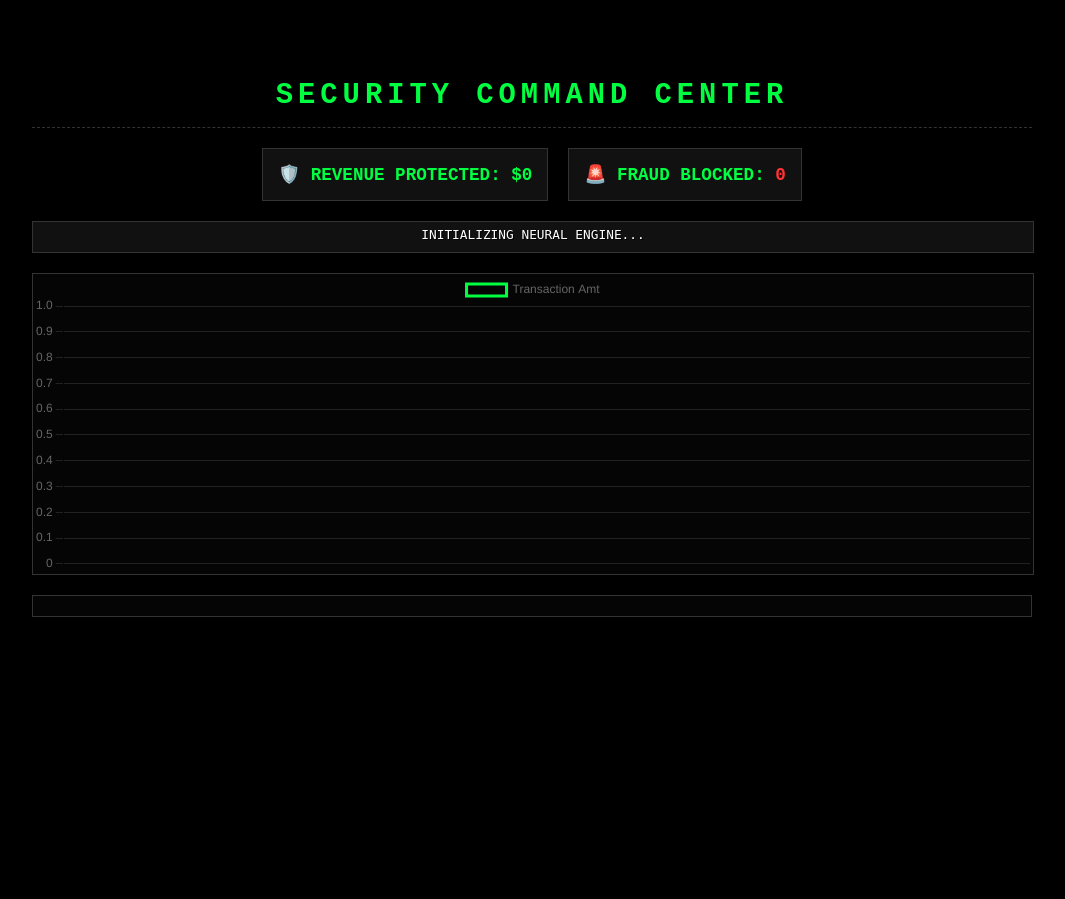
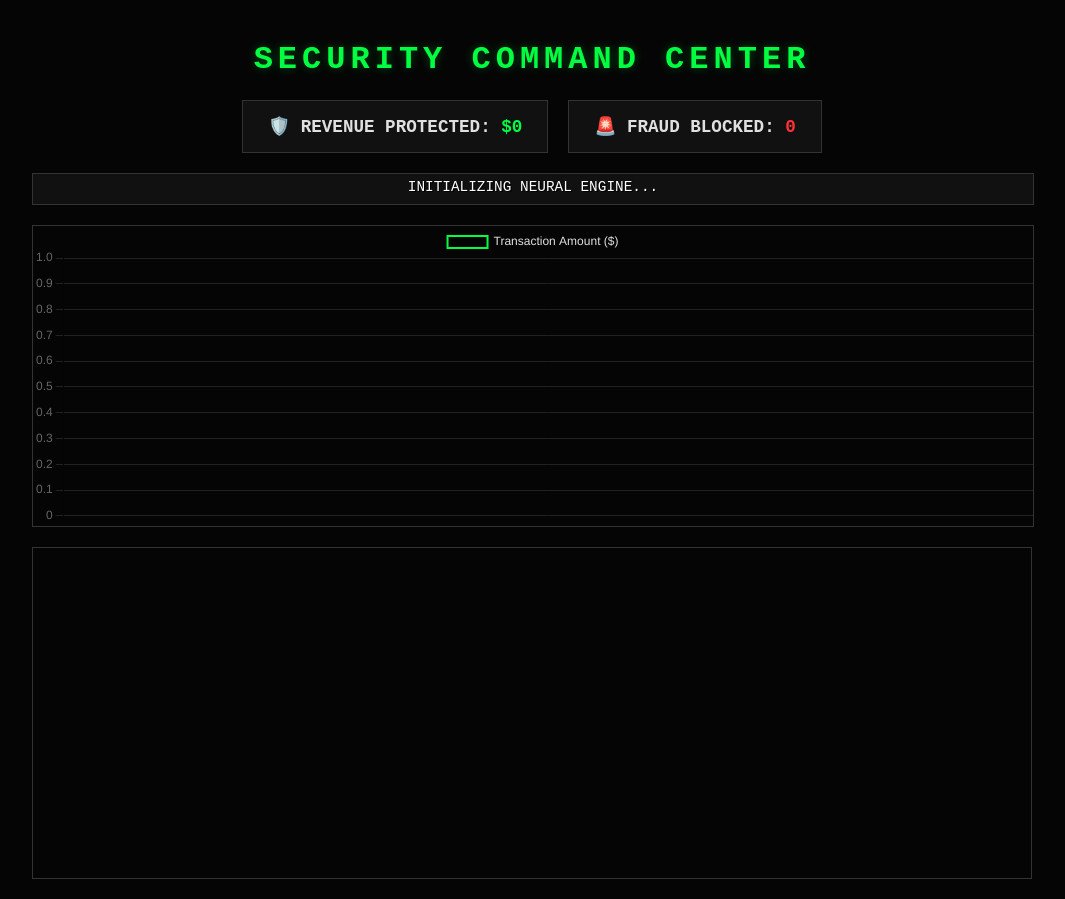
Before and after one commit to DevSolanki-works/Live-Anomaly-Radar, a Flask app: page / in a window 1280 px wide. Shown: the whole page, without its empty margins (108-1173 px from the left). Before the commit the page ends 617 px from the top, so only its background shows below. Run offline with Flask 3, Linux system fonts and the light colour scheme; some libraries are stand-ins or nearby versions.

Commit message:
Refactor index.html: enhance layout and styling, improve warm-up feedback display, and streamline transaction entry presentation

```diff
--- a/web_app/templates/index.html
+++ b/web_app/templates/index.html
@@ -1,24 +1,119 @@
 <!DOCTYPE html>
-<html>
+<html lang="en">
 <head>
+    <meta charset="UTF-8">
+    <meta name="viewport" content="width=device-width, initial-scale=1.0">
     <title>AI Anomaly Radar</title>
     <script src="https://cdnjs.cloudflare.com/ajax/libs/socket.io/4.0.1/socket.io.js"></script>
     <script src="https://cdn.jsdelivr.net/npm/chart.js"></script>
-    <link rel="stylesheet" href="{{ url_for('static', filename='style.css') }}">
     <style>
-        #chart-container { height: 300px; width: 100%; margin-bottom: 20px; border: 1px solid #333; background: #050505; }
-        #warmup-container { width: 100%; background: #111; border: 1px solid #333; height: 30px; margin-bottom: 20px; position: relative; }
-        #warmup-bar { width: 0%; height: 100%; background: #00ff41; transition: width 0.3s; }
-        #warmup-text { position: absolute; width: 100%; text-align: center; top: 5px; font-family: monospace; color: #fff; }
+        :root {
+            --bg-color: #050505;
+            --panel-bg: #111;
+            --text-color: #e0e0e0;
+            --accent-green: #00ff41;
+            --accent-red: #ff3333;
+            --border-color: #333;
+        }
+        body {
+            background-color: var(--bg-color);
+            color: var(--text-color);
+            font-family: 'Courier New', Courier, monospace;
+            margin: 0;
+            padding: 20px;
+        }
+        #main-layout {
+            max-width: 1000px;
+            margin: 0 auto;
+        }
+        h1 {
+            text-align: center;
+            color: var(--accent-green);
+            letter-spacing: 5px;
+            text-shadow: 0 0 10px rgba(0, 255, 65, 0.3);
+        }
+        .stats-bar {
+            display: flex;
+            gap: 20px;
+            justify-content: center;
+            margin-bottom: 20px;
+        }
+        .stat-card {
+            background: var(--panel-bg);
+            border: 1px solid var(--border-color);
+            padding: 15px 25px;
+            font-size: 1.1rem;
+            font-weight: bold;
+        }
+        #warmup-container {
+            width: 100%;
+            background-color: var(--panel-bg);
+            border: 1px solid var(--border-color);
+            height: 30px;
+            margin-bottom: 20px;
+            position: relative;
+        }
+        #warmup-bar {
+            width: 0%;
+            height: 100%;
+            background-color: var(--accent-green);
+            transition: width 0.3s ease;
+        }
+        #warmup-text {
+            position: absolute;
+            width: 100%;
+            text-align: center;
+            top: 5px;
+            font-size: 0.9rem;
+            color: #fff;
+            text-shadow: 1px 1px #000;
+        }
+        #chart-container {
+            height: 300px;
+            width: 100%;
+            margin-bottom: 20px;
+            border: 1px solid var(--border-color);
+            background: var(--bg-color);
+        }
+        #feed {
+            border: 1px solid var(--border-color);
+            padding: 15px;
+            background: var(--bg-color);
+            height: 300px;
+            overflow-y: auto;
+        }
+        .entry {
+            border-left: 4px solid var(--accent-green);
+            padding: 10px;
+            margin-bottom: 8px;
+            background: var(--panel-bg);
+            display: flex;
+            justify-content: space-between;
+            align-items: center;
+            font-size: 0.9rem;
+        }
+        .entry.anomaly {
+            border-left: 4px solid var(--accent-red);
+        }
+        .action-buttons button {
+            background: none;
+            font-family: inherit;
+            cursor: pointer;
+            padding: 5px 10px;
+            margin-left: 5px;
+            font-weight: bold;
+        }
+        .btn-confirm { color: var(--accent-red); border: 1px solid var(--accent-red); }
+        .btn-ignore { color: var(--accent-green); border: 1px solid var(--accent-green); }
     </style>
 </head>
 <body>
-    <div id="main-layout" style="padding: 20px; max-width: 1000px; margin: auto;">
-        <h1 style="text-align: center; color: #00ff41; letter-spacing: 5px;">SECURITY COMMAND CENTER</h1>
+    <div id="main-layout">
+        <h1>SECURITY COMMAND CENTER</h1>
 
-        <div style="display: flex; gap: 20px; justify-content: center; margin-bottom: 20px;">
-            <div class="stat-card" style="border: 1px solid #333; padding: 15px; background: #111;">🛡️ REVENUE PROTECTED: <span id="stat-revenue" style="color:#00ff41">$0</span></div>
-            <div class="stat-card" style="border: 1px solid #333; padding: 15px; background: #111;">🚨 FRAUD BLOCKED: <span id="stat-count" style="color:#f33">0</span></div>
+        <div class="stats-bar">
+            <div class="stat-card">🛡️ REVENUE PROTECTED: <span id="stat-revenue" style="color: var(--accent-green);">$0</span></div>
+            <div class="stat-card">🚨 FRAUD BLOCKED: <span id="stat-count" style="color: var(--accent-red);">0</span></div>
         </div>
 
         <div id="warmup-container">
@@ -26,20 +121,45 @@
             <div id="warmup-text">INITIALIZING NEURAL ENGINE...</div>
         </div>
 
-        <div id="chart-container"><canvas id="radarChart"></canvas></div>
+        <div id="chart-container">
+            <canvas id="radarChart"></canvas>
+        </div>
 
-        <div id="feed" style="border: 1px solid #333; padding: 10px; background: #050505;"></div>
+        <div id="feed"></div>
     </div>
 
     <script>
         const socket = io();
+
+        // Initialize Chart.js
         const ctx = document.getElementById('radarChart').getContext('2d');
         const radarChart = new Chart(ctx, {
             type: 'line',
-            data: { labels: [], datasets: [{ label: 'Transaction Amt', data: [], borderColor: '#00ff41', tension: 0.1, pointBackgroundColor: [] }] },
-            options: { maintainAspectRatio: false, scales: { y: { grid: {color: '#222'} }, x: { display: false } } }
+            data: {
+                labels: [],
+                datasets: [{
+                    label: 'Transaction Amount ($)',
+                    data: [],
+                    borderColor: '#00ff41',
+                    borderWidth: 2,
+                    tension: 0.3,
+                    pointBackgroundColor: [],
+                    pointRadius: 4
+                }]
+            },
+            options: {
+                maintainAspectRatio: false,
+                scales: {
+                    y: { grid: { color: '#222' } },
+                    x: { display: false }
+                },
+                plugins: {
+                    legend: { labels: { color: '#e0e0e0' } }
+                }
+            }
         });
 
+        // Warmup Logic
         socket.on('warmup_update', (data) => {
             let percent = (data.current / data.total) * 100;
             document.getElementById('warmup-bar').style.width = percent + "%";
@@ -50,28 +170,51 @@
             document.getElementById('warmup-container').style.display = 'none';
         });
 
+        // Live Data Logic
         socket.on('new_transaction', (data) => {
             const feed = document.getElementById('feed');
             const div = document.createElement('div');
             div.className = data.is_anomaly ? 'entry anomaly' : 'entry';
-            div.style = `border-left: 4px solid ${data.is_anomaly ? '#f33' : '#0f4'}; padding: 10px; margin-bottom: 5px; background: #111; display: flex; justify-content: space-between;`;
 
             const actionId = `actions-${data.transaction_id}`;
-            let btnHtml = data.is_anomaly ? `<div id="${actionId}"><button onclick="sendFeedback('${data.transaction_id}', ${data.amount}, '${data.payment_method}', true, '${actionId}')" style="color:#f33; background:none; border:1px solid #f33; cursor:pointer;">Confirm</button></div>` : '';
+            let btnHtml = '';
 
-            div.innerHTML = `<span>ID: ${data.transaction_id.slice(0,5)}</span> <span>$${data.amount}</span> <span>${data.payment_method}</span> ${btnHtml}`;
+            if (data.is_anomaly) {
+                btnHtml = `
+                    <div id="${actionId}" class="action-buttons">
+                        <button onclick="sendFeedback('${data.transaction_id}', ${data.amount}, '${data.payment_method}', true, '${actionId}')" class="btn-confirm">Confirm Fraud</button>
+                        <button onclick="sendFeedback('${data.transaction_id}', ${data.amount}, '${data.payment_method}', false, '${actionId}')" class="btn-ignore">False Alarm</button>
+                    </div>
+                `;
+            }
+
+            div.innerHTML = `
+                <span><strong>ID:</strong> ${data.transaction_id.slice(0,6)}</span>
+                <span><strong>AMT:</strong> $${data.amount.toFixed(2)}</span>
+                <span><strong>METHOD:</strong> ${data.payment_method.toUpperCase()}</span>
+                ${btnHtml}
+            `;
             feed.prepend(div);
 
             // Update Chart
             radarChart.data.labels.push("");
             radarChart.data.datasets[0].data.push(data.amount);
-            radarChart.data.datasets[0].pointBackgroundColor.push(data.is_anomaly ? '#f33' : '#0f4');
-            if(radarChart.data.labels.length > 20) { radarChart.data.labels.shift(); radarChart.data.datasets[0].data.shift(); radarChart.data.datasets[0].pointBackgroundColor.shift(); }
+            radarChart.data.datasets[0].pointBackgroundColor.push(data.is_anomaly ? '#ff3333' : '#00ff41');
+
+            // Keep graph scrolling (max 20 points)
+            if(radarChart.data.labels.length > 20) {
+                radarChart.data.labels.shift();
+                radarChart.data.datasets[0].data.shift();
+                radarChart.data.datasets[0].pointBackgroundColor.shift();
+            }
             radarChart.update();
         });
 
+        // Feedback Post Request
         function sendFeedback(id, amount, method, isFraud, elementId) {
-            document.getElementById(elementId).innerHTML = "Syncing...";
+            const container = document.getElementById(elementId);
+            container.innerHTML = `<span style="color: #ffb86c; font-style: italic; font-size: 0.8rem;">Syncing...</span>`;
+
             fetch('/feedback', {
                 method: 'POST',
                 headers: {'Content-Type': 'application/json'},
@@ -81,7 +224,7 @@
             .then(data => {
                 document.getElementById('stat-revenue').innerText = `$${data.stats.revenue_saved.toLocaleString()}`;
                 document.getElementById('stat-count').innerText = data.stats.fraud_detected;
-                document.getElementById(elementId).innerHTML = "✓ Retrained";
+                container.innerHTML = `<span style="color: #00ff41; font-weight: bold; font-size: 0.8rem;">✓ Retrained</span>`;
             });
         }
     </script>
```
